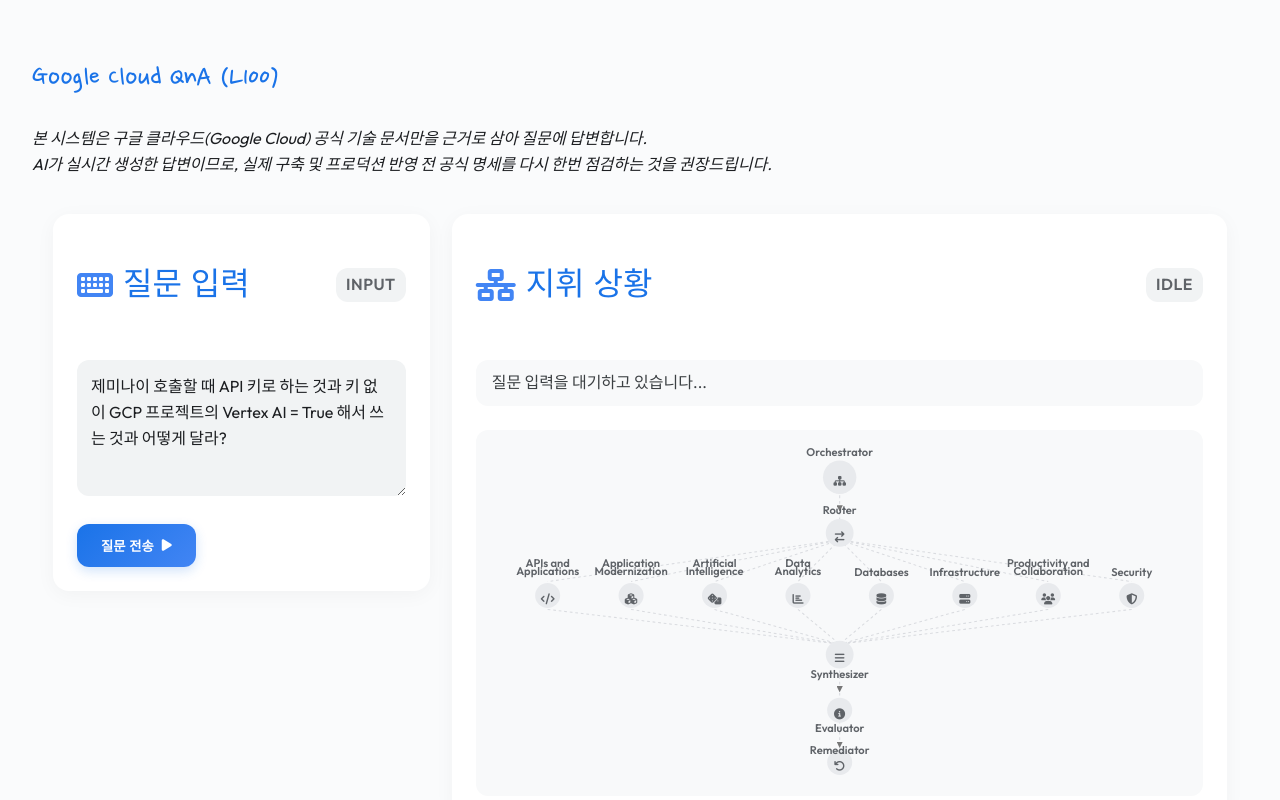
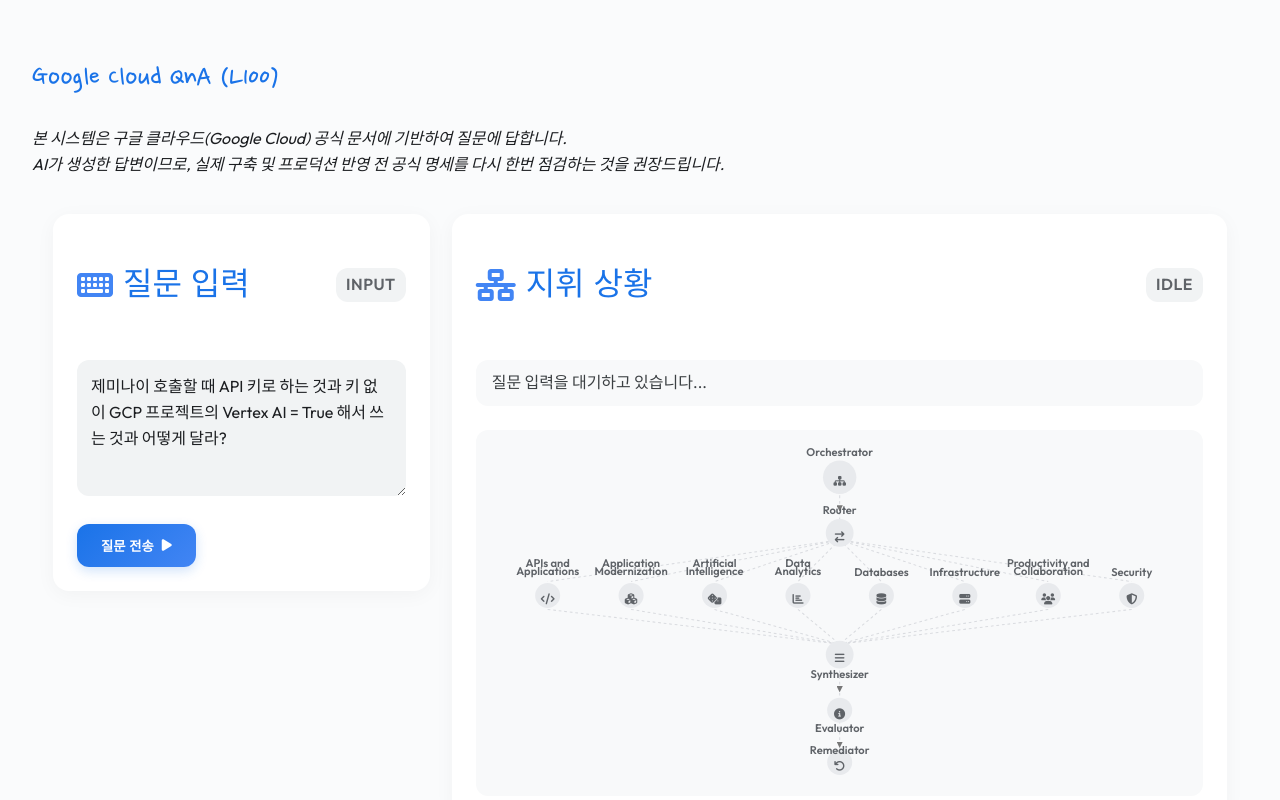
Before and after one commit to agy-cli/google-cloud-qna, a plain HTML site: page web/static/index.html in a window 1280 px wide. Shown: the top 800 px of the page. Drawn offline with nearby package versions, Linux system fonts and the light colour scheme.

Commit message:
Simplify header text

```diff
--- a/web/static/index.html
+++ b/web/static/index.html
@@ -25,8 +25,8 @@
 
   <header class="minimal-header">
     <h1>Google Cloud QnA (L100)</h1>
-    <p><i>본 시스템은 구글 클라우드(Google Cloud) 공식 기술 문서만을 근거로 삼아 질문에 답변합니다.<br />
-      AI가 실시간 생성한 답변이므로, 실제 구축 및 프로덕션 반영 전 공식 명세를 다시 한번 점검하는 것을 권장드립니다.</i></p>
+    <p><i>본 시스템은 구글 클라우드(Google Cloud) 공식 문서에 기반하여 질문에 답합니다.<br />
+      AI가 생성한 답변이므로, 실제 구축 및 프로덕션 반영 전 공식 명세를 다시 한번 점검하는 것을 권장드립니다.</i></p>
   </header>
 
   <main class="dashboard-container">
```
